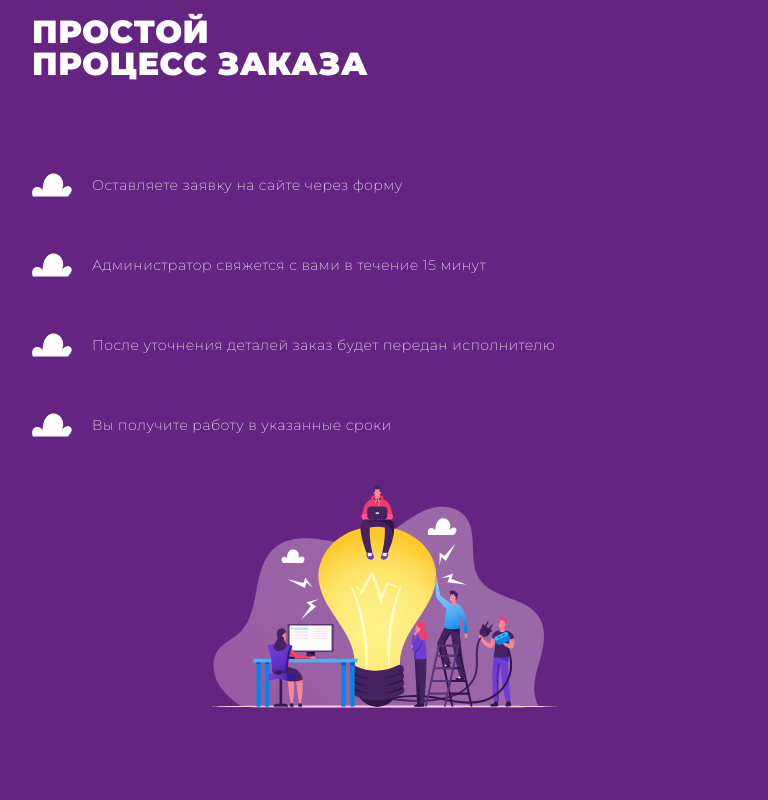
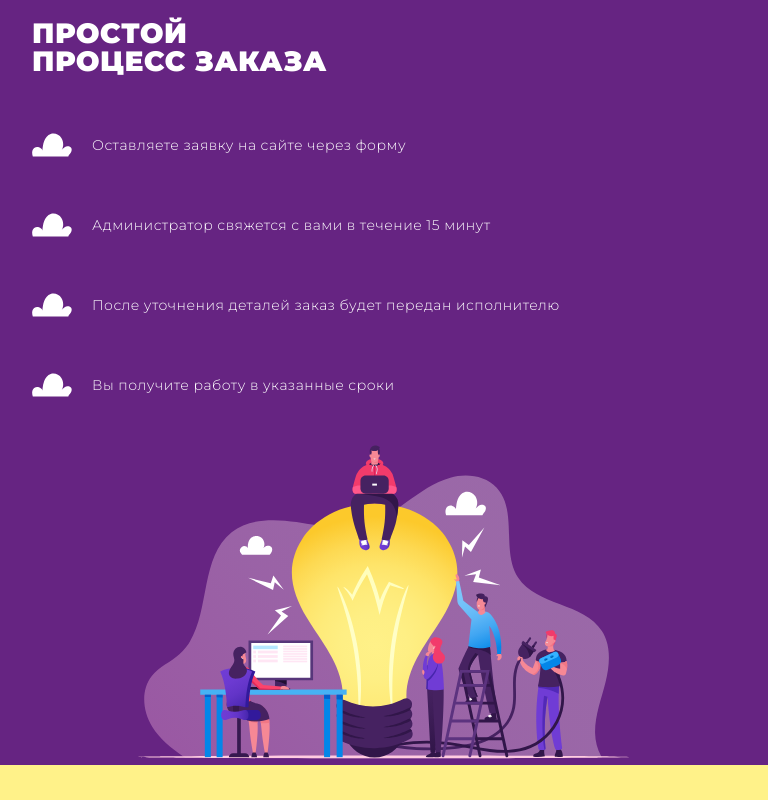
Before and after one commit to bezperesdach/bezperesdach_frontend, a Next.js app: page / in a window 768 px wide. Shown: the part 1900-2700 px from the top of the page. Built offline with nearby package versions, Linux system fonts and the light colour scheme.

Commit message:
fixed: flex container for mobile and tablet

```diff
--- a/components/home-page/guarantees/guarantees.module.css
+++ b/components/home-page/guarantees/guarantees.module.css
@@ -1,18 +1,14 @@
-.guarantees_text {
-  max-width: 1240px;
+.guarantees {
+  display: flex;
   height: 100vh;
+  flex-direction: row;
+  align-items: center;
+  justify-content: center;
+  gap: 24px;
 }
 
-.guarantees {
-  display: flex;
-  flex-direction: row;
-  align-items: end;
-  padding-top: 5%;
-  gap: 50px;
-}
-
-.guarantees_text h2 {
-  padding-top: 100px;
+.guarantees h2 {
+  padding-bottom: 100px;
   color: white;
   font-size: 36px;
   font-style: normal;
@@ -21,13 +17,24 @@
 }
 
 .guarantees p {
-  padding-top: 0;
-  font-style: light;
-  font-weight: 200;
+  font-weight: 300;
 }
 
-.images {
-  width: 600px;
+.cards {
+  width: 100%;
+  flex-basis: 50%;
+}
+
+.image_container {
+  flex: 1;
+  flex-basis: 50%;
+}
+
+.image {
+  position: relative !important;
+  width: 100% !important;
+  height: unset !important;
+  object-fit: contain;
 }
 
 .colored_background {
@@ -40,24 +47,24 @@
   color: rgb(255 255 255);
 }
 
-@media (max-width: 768px) {
+@media screen and (max-width: 1023px) {
   .guarantees {
-    flex-direction: column-reverse;
-    align-items: stretch;
+    flex-direction: column;
     gap: 0;
   }
 
-  .guarantees_text h2 {
-    padding-top: 50px;
-    padding-bottom: 50px;
-    font-size: 28px;
+  .cards {
+    flex-basis: unset;
   }
 
-  .images {
-    display: flex;
-    width: auto;
-    height: auto;
-    margin: auto;
+  .image_container {
+    width: 70%;
+    flex: unset;
+  }
+
+  .guarantees h2 {
+    padding-bottom: 50px;
+    font-size: 32px;
   }
 
   .guarantees h3 {
@@ -69,19 +76,16 @@
   }
 }
 
-@media (min-width: 768px) and (max-width: 1023px) {
-  .guarantees_text {
-    height: auto;
-    padding-bottom: 100px;
+@media screen and (max-width: 768px) {
+  .guarantees {
+    flex-direction: column;
+    gap: 0;
   }
 
-  .images {
-    /* left: calc(50% - 360px); */
-    width: 350px;
-  }
-
-  .guarantees_text h2 {
-    font-size: 32px;
+  .guarantees h2 {
+    padding-top: 50px;
+    padding-bottom: 50px;
+    font-size: 28px;
   }
 
   .guarantees h3 {
@@ -92,3 +96,9 @@
     font-size: 14px;
   }
 }
+
+@media screen and (max-width: 380px) {
+  .image_container {
+    display: none;
+  }
+}
--- a/components/home-page/guarantees/guarantees.tsx
+++ b/components/home-page/guarantees/guarantees.tsx
@@ -10,21 +10,19 @@ import styles from "./guarantees.module.css";
 
 export const Guarantees = () => {
   return (
-    <section className={`${styles.guarantees_text} ${styles.colored_background}`}>
+    <section className={`${styles.guarantees} ${styles.colored_background}`}>
+      <div className={styles.cards}>
         <h2>
           ПРОСТОЙ <br></br>ПРОЦЕСС ЗАКАЗА
         </h2>
-      <div className={styles.guarantees}>
-        <div className={styles.guarantees_elements}>
-          <Image className={styles.images} src={main} alt="guarantees" />
-        </div>
-
-        <div className={styles.cards}>
         <Card description={"Оставляете заявку на сайте через форму"} img={one}></Card>
         <Card description={"Администратор свяжется с вами в течение 15 минут"} img={two}></Card>
         <Card description={"После уточнения деталей заказ будет передан исполнителю"} img={three}></Card>
         <Card description={"Вы получите работу в указанные сроки"} img={three}></Card>
       </div>
+
+      <div className={styles.image_container}>
+        <Image className={styles.image} src={main} alt="guarantees" />
       </div>
     </section>
   );
```
Lines whose indentation alone changed are shown as unchanged.
